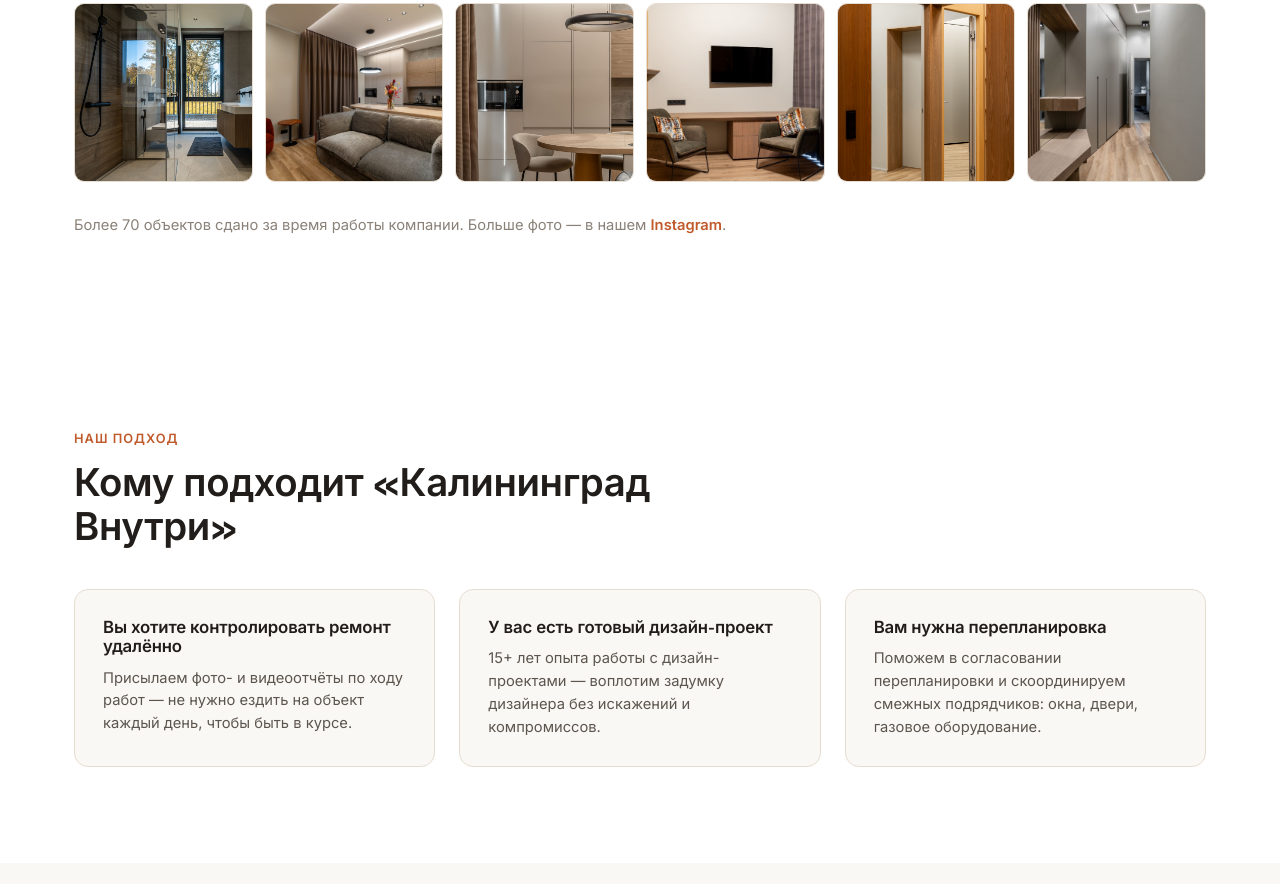
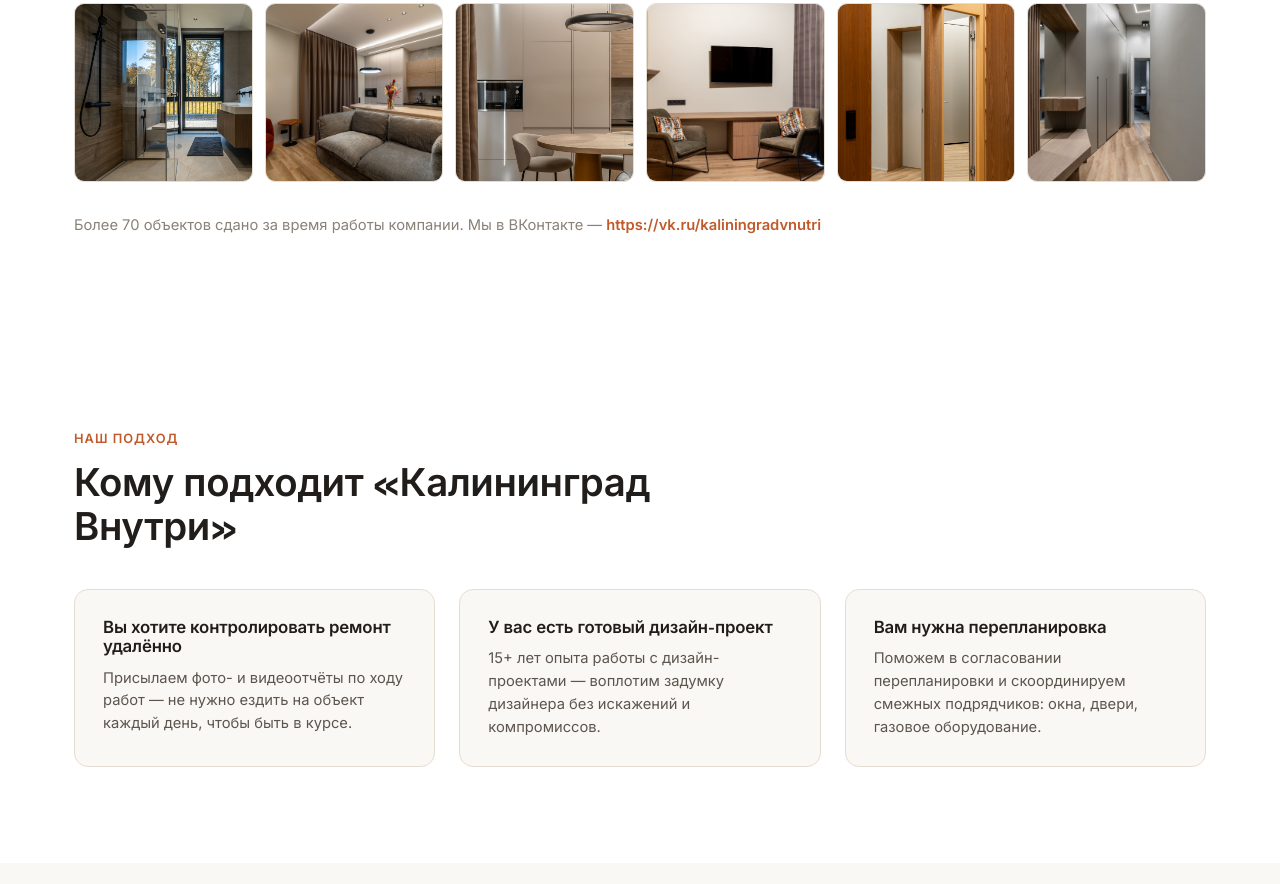
Before and after one commit to murzzsite/kaliningrad-vnutri, a plain HTML site: page index.html in a window 1280 px wide. Shown: the part 4076-4960 px from the top of the page. Drawn offline with Linux system fonts and the light colour scheme.

Commit message:
Правки клиента: ссылка ВК вместо Instagram в галерее и футере

```diff
--- a/index.html
+++ b/index.html
@@ -235,7 +235,7 @@
         </div>
       </div>
 
-      <p class="gallery__footnote">Более 70 объектов сдано за время работы компании. Больше фото — в нашем <a href="https://www.instagram.com/kld.vnutri" target="_blank" rel="noopener">Instagram</a>.</p>
+      <p class="gallery__footnote">Более 70 объектов сдано за время работы компании. Мы в ВКонтакте — <a href="https://vk.ru/kaliningradvnutri" target="_blank" rel="noopener">https://vk.ru/kaliningradvnutri</a></p>
     </div>
   </section>
 
@@ -342,7 +342,6 @@
     <div class="footer__col">
       <h4>Соцсети</h4>
       <p><a href="https://vk.ru/club236928633" target="_blank" rel="noopener">VK</a></p>
-      <p><a href="https://www.instagram.com/kld.vnutri" target="_blank" rel="noopener">Instagram</a></p>
       <p><a href="https://www.avito.ru/brands/48d599f1e9c86aff8d2244ea72f0c555" target="_blank" rel="noopener">Avito</a></p>
     </div>
     <div class="footer__col">
```
